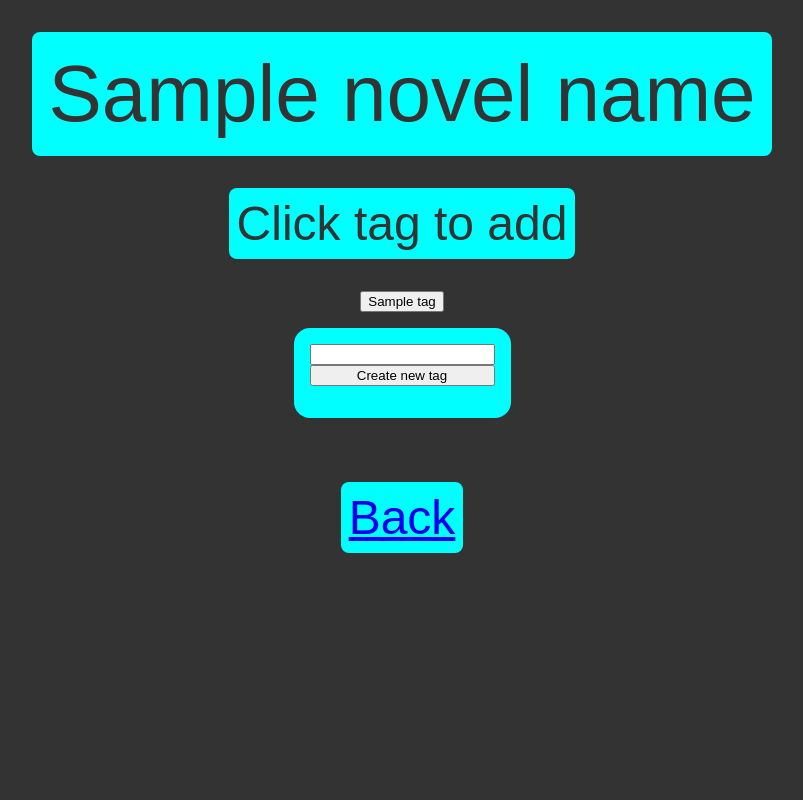
After one commit to Teetil/Novel-Manager, a Flask app: template templates/novel_tags.html in a window 1280 px wide. The commit adds this page. Shown: the whole page, without its empty margins (238-1041 px from the left). Run offline with Flask 2, Linux system fonts and the light colour scheme; the template is opened without the code that fills it: most values are stand-ins (such as "Sample title", 1, 10 or a date in 2020).

Commit message:
Added adding of tags to novels

```diff
--- a/app.py
+++ b/app.py
@@ -1,7 +1,9 @@
+from crypt import methods
 from flask import render_template, request, redirect
 from setup import app, db
 import novels
 import authors
+import tags
 
 @app.route("/")
 def index():
@@ -29,7 +31,7 @@ def add_novel():
 def novel_page(novel_id):
     if request.method == "GET":
         novel_info = novels.get_novel_info(novel_id)
-        return render_template("novel.html", novel_name = novel_info[0], novel_synopsis = novel_info[1], author_name = novel_info[2].capitalize(), author_id = novel_info[3])
+        return render_template("novel.html", novel_info=novel_info, novel_id=novel_id, tags=tags.get_all_tags())
     if request.method == "POST":
         novels.remove_novel(novel_id)
         return redirect("/")
@@ -39,3 +41,21 @@ def author_page(author_id):
     author_info = authors.get_author_info(author_id)
     author_novels = [(n[1], n[2]) for n in author_info]
     return render_template("author.html", author_name = author_info[0][0].capitalize(), author_novels=author_novels)
+
+@app.route("/novel_tags/<int:novel_id>", methods=["GET", "POST"])
+def novel_tag_page(novel_id):
+    novel_info = novels.get_novel_info(novel_id)
+    tag_info = tags.get_all_tags()
+    if request.method == "GET":
+        return render_template("novel_tags.html", tags=tag_info, novel_name = novel_info[0])
+    if request.method == "POST":
+        if "create_tag" in request.form:
+            tags.add_new_tag(request.form["create_tag"])
+            return render_template("novel_tags.html", tags=tag_info, novel_name = novel_info[0])
+        elif "add_novel_tag" in request.form:
+            for tup in tag_info:
+                if request.form["add_novel_tag"].lower() in tup:
+                    novel_tags = [i[0] for i in novels.get_novel_tags(novel_id)]
+                    if tup[0] not in novel_tags:
+                        tags.add_novel_tag(novel_id, tup[0])
+            return redirect(f"/novel/{novel_id}")
--- a/novels.py
+++ b/novels.py
@@ -14,6 +14,10 @@ def get_novel_info(novel_id : int) -> list:
     sql = "SELECT n.name, n.synopsis, a.name, a.id FROM novels n, authors a WHERE n.id=:novel_id AND n.author_id=a.id"
     return db.session.execute(sql, {"novel_id" : novel_id}).fetchone()
 
+def get_novel_tags(novel_id : int) -> list:
+    sql = "SELECT tag_id FROM novel_tags WHERE novel_id=:novel_id"
+    return db.session.execute(sql, {"novel_id" : novel_id}).fetchall()
+
 def remove_novel(novel_id : int):
     sql = "DELETE FROM novels WHERE id=:novel_id"
     db.session.execute(sql, {"novel_id" : novel_id})
--- a/templates/add.html
+++ b/templates/add.html
@@ -8,9 +8,9 @@
     <div class="submit-field">
         <form action="#", method="post" class="add-form">
             <label for="novel-name">Title of Novel</label>
-            <input type="text", name="novel-name", minlength="1", maxlength="30">
+            <input type="text", name="novel-name", minlength="1", maxlength="30" required>
             <label for="author-name">Name of Author</label>
-            <input type="text", name="author-name", minlength="1", maxlength="30">
+            <input type="text", name="author-name", minlength="1", maxlength="30" required>
             <label for="novel-synopsis">Short description of novel</label>
             <input type="text", name="novel-synopsis", maxlength="500">
             <input type="submit", value="Add">
--- /dev/null
+++ b/templates/novel_tags.html
@@ -0,0 +1,26 @@
+{% extends "layout.html" %}
+{% block content %}
+
+<body>
+    <div class="topbar">
+        <div class="header"> {{novel_name}}</div>
+    </div>
+    <div class="nav-button">
+        Click tag to add
+    </div>
+    <form action="" method="post">
+        {% for tag in tags %}
+        <input type="submit" name="add_novel_tag" value="{{tag.name.capitalize()}}">
+        {% endfor %}
+    </form>
+    <div class="submit-field">
+        <form action="" method="post" class="add-form">
+            <label for=""></label>
+            <input type="text" name="create_tag" minlength="1", maxlength="20" required>
+            <input type="submit" value="Create new tag">
+        </form>
+    </div>
+    <a href="/" class="back-button">Back</a>
+</body>
+
+{% endblock %}
```
Also changed, not shown: schema.sql (+6 -6 lines), tags.py (added, +21 -0 lines), templates/novel.html (+10 -3 lines).
